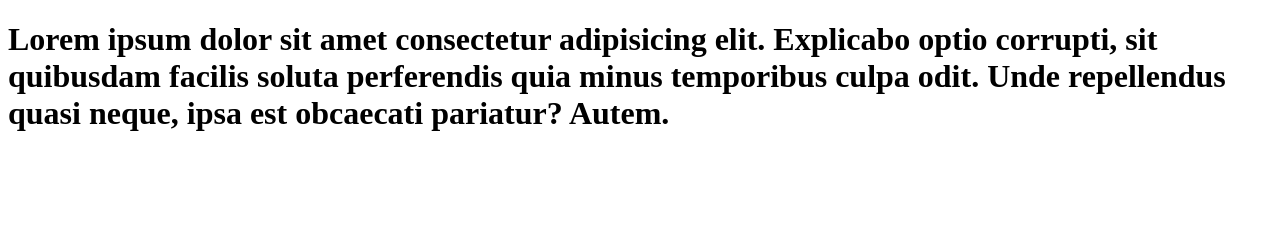
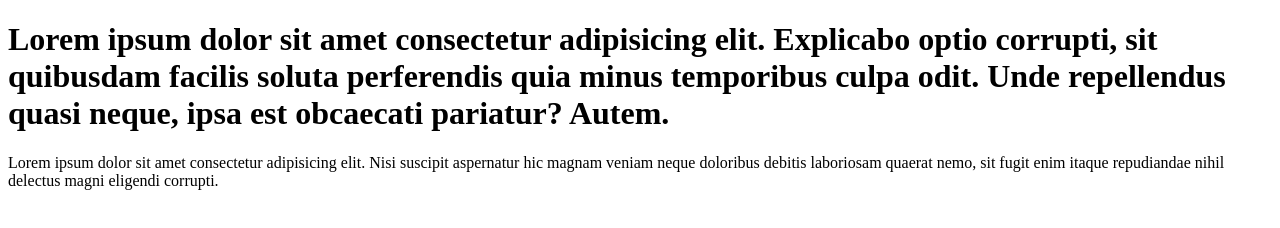
Before and after one commit to CesarBarbosa01/cCesar--Curso-Web-, a plain HTML site: page atividades/index.html in a window 1280 px wide. Drawn offline with Linux system fonts and the light colour scheme.

Commit message:
adicionei um paragrafo

```diff
--- a/atividades/index.html
+++ b/atividades/index.html
@@ -8,5 +8,6 @@
 </head>
 <body>
     <h1>Lorem ipsum dolor sit amet consectetur adipisicing elit. Explicabo optio corrupti, sit quibusdam facilis soluta perferendis quia minus temporibus culpa odit. Unde repellendus quasi neque, ipsa est obcaecati pariatur? Autem.</h1>
+    <p>Lorem ipsum dolor sit amet consectetur adipisicing elit. Nisi suscipit aspernatur hic magnam veniam neque doloribus debitis laboriosam quaerat nemo, sit fugit enim itaque repudiandae nihil delectus magni eligendi corrupti.</p>
 </body>
 </html>
```
